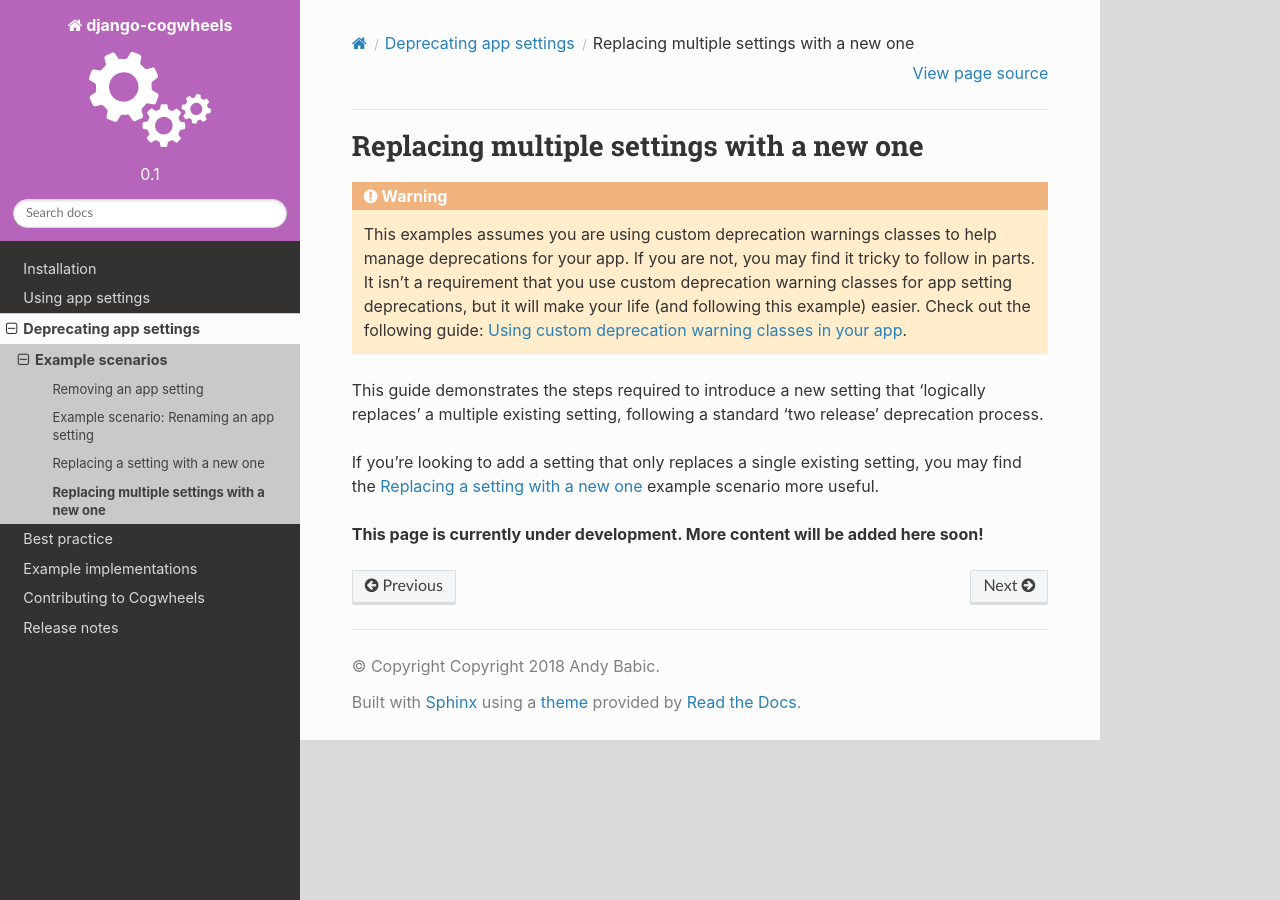
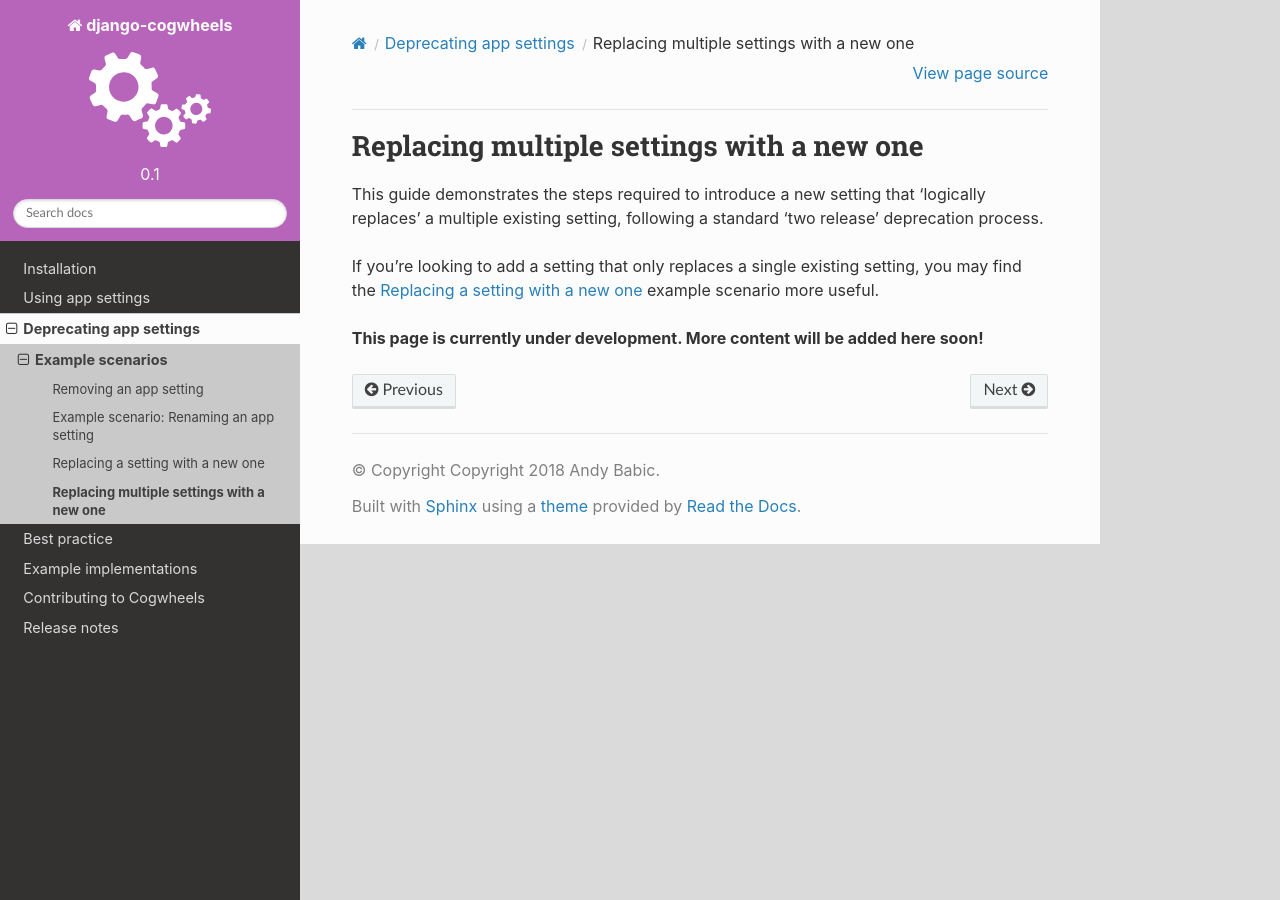
Before and after one commit to ababic/django-cogwheels, a Sphinx documentation site: the page built from docs/source/deprecation/replacement-multiple.rst, in a window 1280 px wide. Built offline with Sphinx 7.4.7 and the Read the Docs theme 2.0.0, drawn with Linux system fonts in a browser that asks for light colours.

Commit message:
Remove the warning from the top of the other deprecation examples

```diff
--- a/docs/source/deprecation/removal.rst
+++ b/docs/source/deprecation/removal.rst
@@ -1,9 +1,6 @@
 =======================
 Removing an app setting
 =======================
-
-.. warning ::
-    This examples assumes you are using custom deprecation warnings classes to help manage deprecations for your app. If you are not, you may find it tricky to follow in parts. It isn't a requirement that you use custom deprecation warning classes for app setting deprecations, but it will make your life (and following this example) easier. Check out the following guide: :doc:`/best-practice/custom-deprecation-warning-classes`.
 
 This guide demonstrates the steps required to remove support a setting, following a standard 'two release' deprecation process.
 
--- a/docs/source/deprecation/replacement-multiple.rst
+++ b/docs/source/deprecation/replacement-multiple.rst
@@ -1,9 +1,6 @@
 ==========================================
 Replacing multiple settings with a new one
 ==========================================
-
-.. warning ::
-    This examples assumes you are using custom deprecation warnings classes to help manage deprecations for your app. If you are not, you may find it tricky to follow in parts. It isn't a requirement that you use custom deprecation warning classes for app setting deprecations, but it will make your life (and following this example) easier. Check out the following guide: :doc:`/best-practice/custom-deprecation-warning-classes`.
 
 This guide demonstrates the steps required to introduce a new setting that 'logically replaces' a multiple existing setting, following a standard 'two release' deprecation process.
 
--- a/docs/source/deprecation/replacement-single.rst
+++ b/docs/source/deprecation/replacement-single.rst
@@ -1,9 +1,6 @@
 ==================================
 Replacing a setting with a new one
 ==================================
-
-.. warning ::
-    This examples assumes you are using custom deprecation warnings classes to help manage deprecations for your app. If you are not, you may find it tricky to follow in parts. It isn't a requirement that you use custom deprecation warning classes for app setting deprecations, but it will make your life (and following this example) easier. Check out the following guide: :doc:`/best-practice/custom-deprecation-warning-classes`.
 
 This guide demonstrates the steps required to introduce a new setting that 'logically replaces' a single existing setting, following a standard 'two release' deprecation process.
 
```
